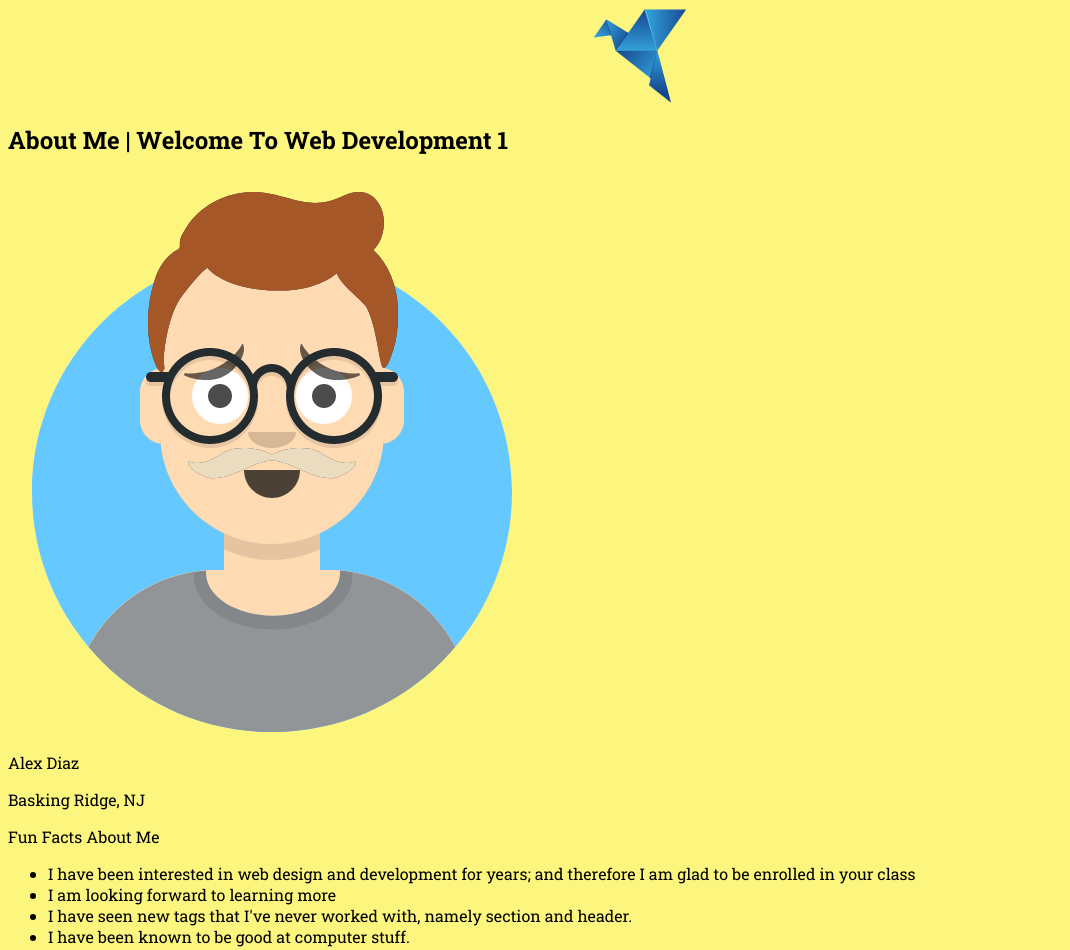
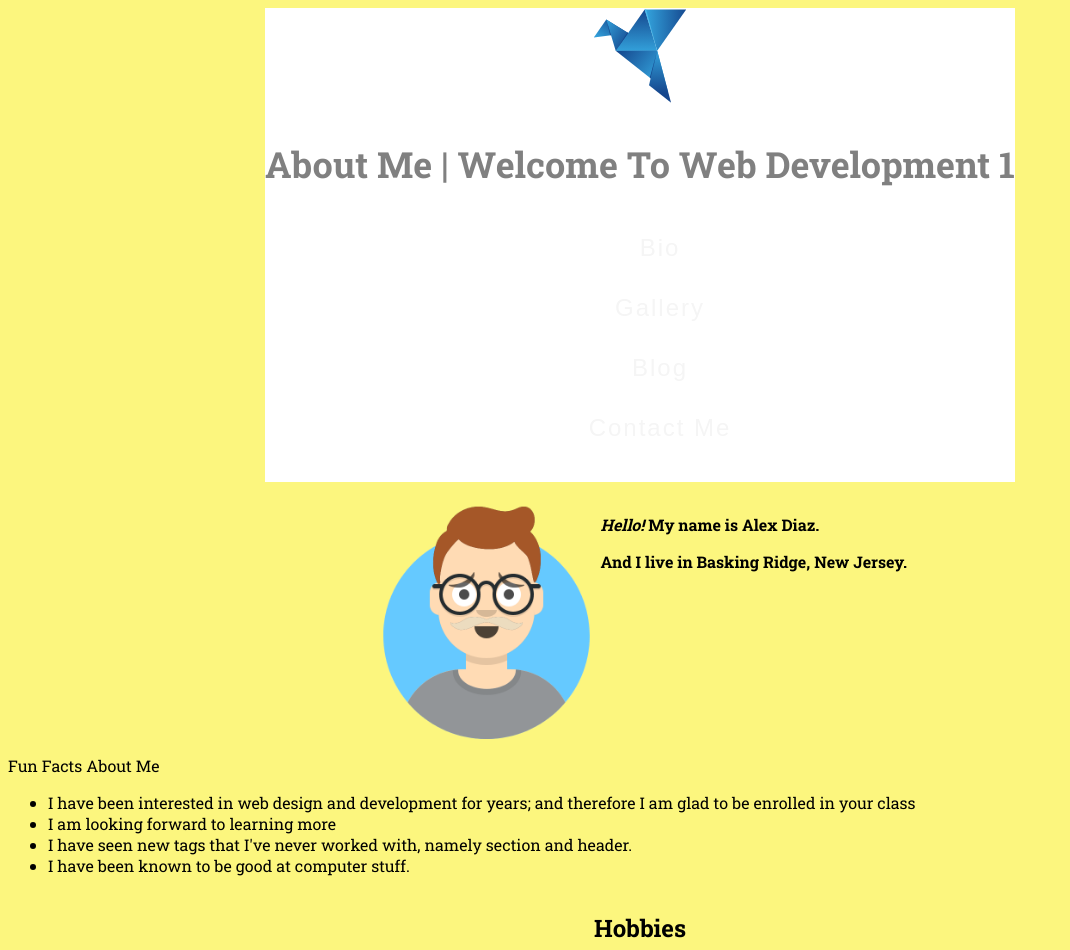
Before and after one commit to RVCC-IDMX/about-me-PixelatedWebDesigns, a plain HTML site: page index.html in a window 1280 px wide. Shown: the top 950 px of the page, without its empty margins (0-1070 px from the left). Drawn offline with Linux system fonts and the light colour scheme.

Commit message:
Update index.html
I will add the blog component later. The internal links work.

```diff
--- a/index.html
+++ b/index.html
@@ -11,23 +11,36 @@
 </head>
 <body>
     <header>
-        <img src="images/logo-96X96.svg" alt="Blue origami logo">
+        <nav class="navbar">
+			  <div class="logo">
+			      <img src="images/logo-96X96.svg" alt="Blue origami logo">
+        	      <h1>About Me | Welcome To Web Development 1</h1>
+			  </div>
+					<div class="navbar-links">
+						<ul>
+							<li><a href="#bio">Bio</a></li>
+							<li><a href="#gallery">Gallery</a></li>
+							<li><a href="#lit">Blog</a></li>
+							<li><a href="#contact">Contact Me</a></li>
+						</ul>
+					</div>
+			  </div>
+        </nav>
     </header>
-
-    <h1>About Me | Welcome To Web Development 1</h1>
 
     <main>
 
-        <section>
-            <img src="images/avataaars.png" alt="A simulated picture of myself; doesn't look quite like me but still close enough">
+        <section id="lowerHead">
+            <img src="images/avataaars.png" alt="A simulated picture of myself; doesn't look quite like me but still close enough" width="18%" height="22%">
+            <br>
             <div>
-                <p>Alex Diaz</p>
-                <p>Basking Ridge, NJ</p>
+                <p><i>Hello!</i> My name is Alex Diaz.</p>
+                <p>And I live in Basking Ridge, New Jersey.</p>
             </div>
         </section>
 
         <section id="fun-facts-main">
-            <div>
+            <div id="bio">
                 <p>Fun Facts About Me</p>
                 <ul>
                     <li>I have been interested in web design and development for years; and therefore I am glad to be enrolled in your class</li>
@@ -37,11 +50,11 @@
                 </ul>
             </div>
         </section>
-
+		  <!-- Exclude this for now because we aren't doing a more page anymore.
         <section>
             Find out more about me <a href="more.html">here</a>.
         </section>
-
+			-->
         <!-- Hobbies -->
         <section id="hobbies">
             <h2>Hobbies</h2>
@@ -51,7 +64,10 @@
                 <li>Work out: even though I do not work out very much, I still try my best to get out and do it.</li>
             </ul>
         </section>
+		  <section id="blog">
+		  <h1>My Mini-Blog</h1>
 
+		  </section>
         <!-- Image Gallery -->
         <section id="gallery">
             <h2>Gallery</h2>
@@ -73,7 +89,7 @@
         </section>
     <iframe id="myVideo" width="560" height="315" src="https://www.youtube.com/embed/IjhQQpnNums?si=_eVaRLvFJ0NGwKfF" title="YouTube video player" frameborder="0" allow="accelerometer; autoplay; clipboard-write; encrypted-media; gyroscope; picture-in-picture; web-share" referrerpolicy="strict-origin-when-cross-origin" allowfullscreen></iframe>
     <section id="form">
-        <h2>Contact Us</h2>
+        <h2 id="contact">Contact Us</h2>
         <form id="contactForm" name="contactForm">
             <fieldset>
                 <legend>Contact Form</legend>
@@ -112,7 +128,7 @@
                                     <label for="message-no">No, thanks.</label>
                                 </li>
                             </ul>
-                            <button type="submit">Submit!</button>
+                            <button type="submit"Submit!></button>
                         </fieldset>
                     </div>
             </fieldset>
@@ -120,7 +136,7 @@
     </section>
     </main>
     <footer class="copyright">
-        <h6>Copyright (C) 2024 Alexander Diaz</h6>
+        <h5>Copyright (C) 2024 Alexander Diaz</h5>
     </footer>
 </body>
 </html>
```
